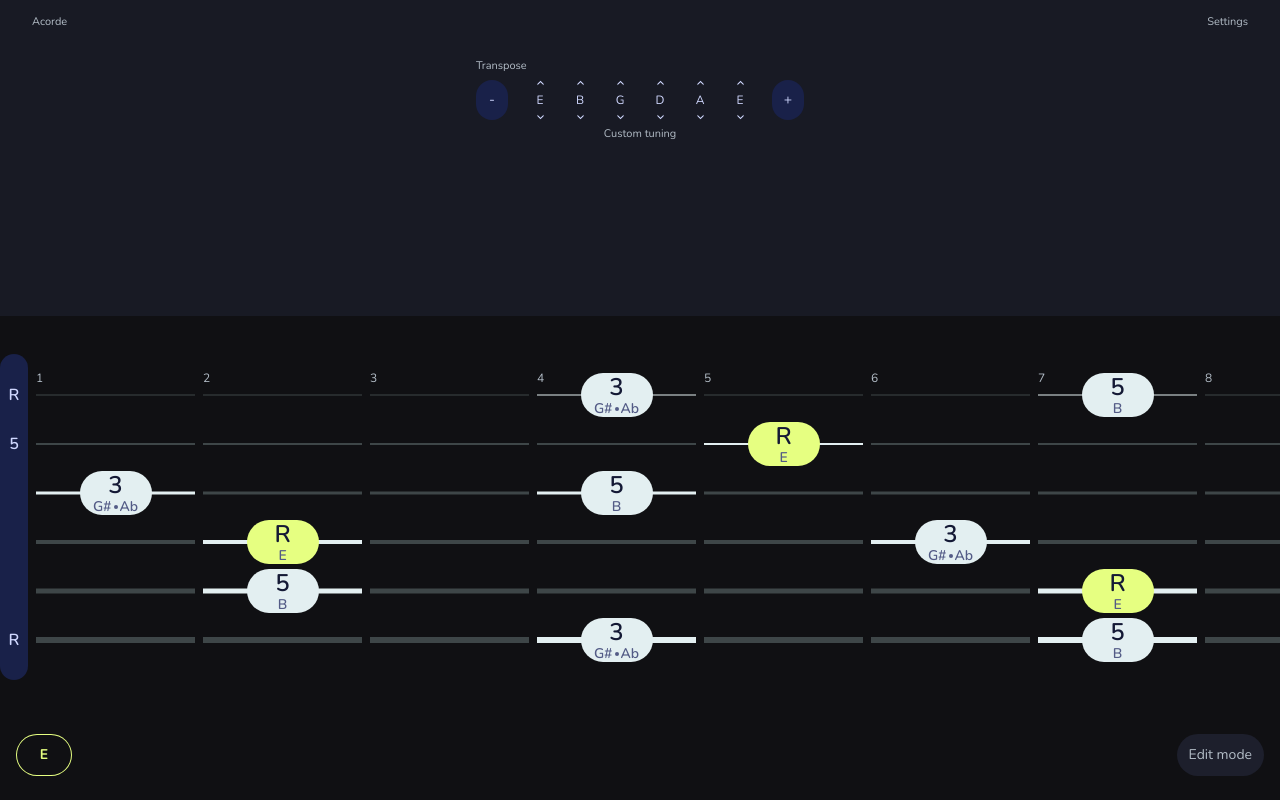
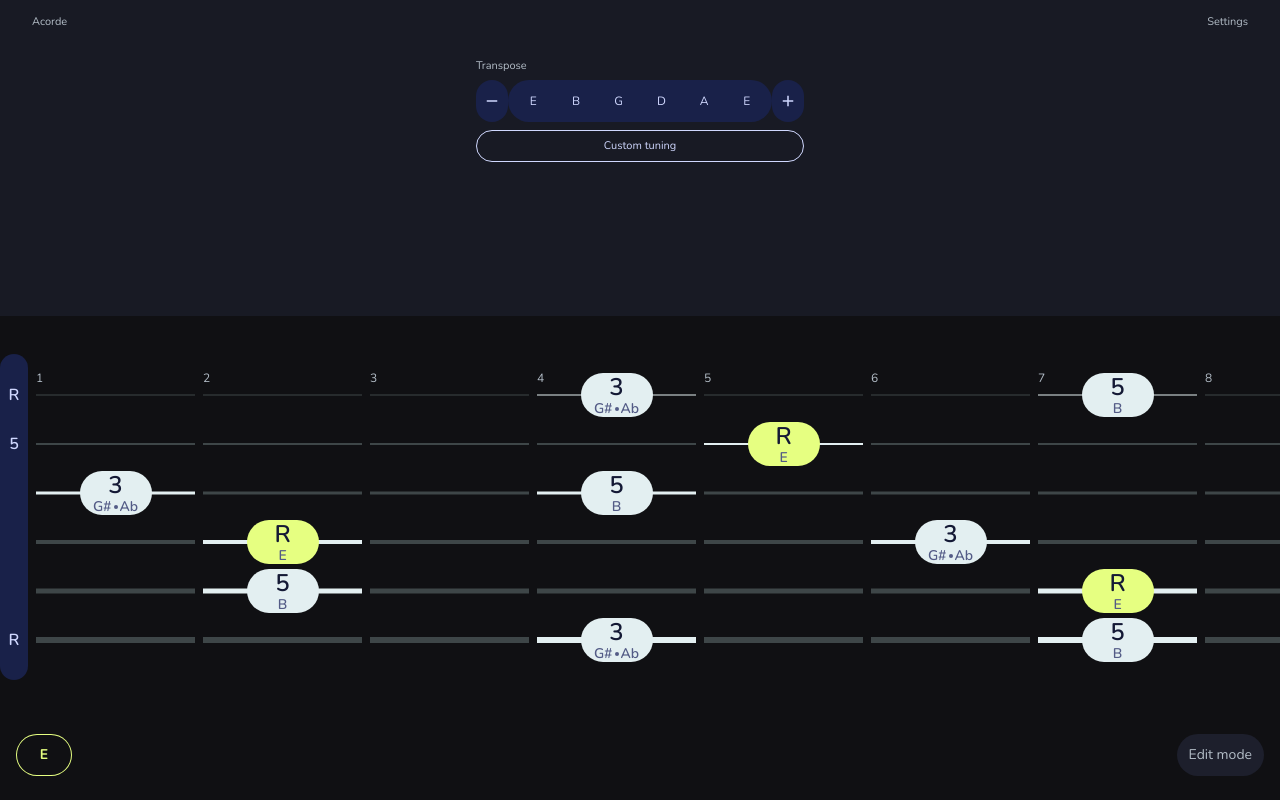
Before and after one commit to victorac/acordes, a Next.js app: page / in a window 1280 px wide. Both pictures are taken after a click on the button "Settings". Built offline with nearby package versions, Linux system fonts and the light colour scheme.

Commit message:
feat: enhance TransposeMenu with custom tuning functionality and update SVG icons

```diff
--- a/components/SettingsMenu.tsx
+++ b/components/SettingsMenu.tsx
@@ -3,31 +3,140 @@ import useScreenSize from "@/hooks/useScreenSize";
 import { AnimatePresence, motion } from "framer-motion";
 import { useState } from "react";
 
-const upwardsCaret = (
+const replay = (
   <svg
-    width="7"
-    height="6"
-    viewBox="0 0 7 6"
+    width="18"
+    height="18"
+    viewBox="0 0 18 18"
+    fill="none"
+    xmlns="http://www.w3.org/2000/svg"
+  >
+    <mask
+      id="mask0_825_5301"
+      style={{ maskType: "alpha" }}
+      maskUnits="userSpaceOnUse"
+      x="0"
+      y="0"
+      width="18"
+      height="18"
+    >
+      <rect width="18" height="18" fill="#D9D9D9" />
+    </mask>
+    <g mask="url(#mask0_825_5301)">
+      <path
+        d="M9 16.5C8.0625 16.5 7.18438 16.3219 6.36563 15.9656C5.54688 15.6094 4.83438 15.1281 4.22813 14.5219C3.62188 13.9156 3.14062 13.2031 2.78438 12.3844C2.42813 11.5656 2.25 10.6875 2.25 9.75H3.75C3.75 11.2125 4.25937 12.4531 5.27812 13.4719C6.29688 14.4906 7.5375 15 9 15C10.4625 15 11.7031 14.4906 12.7219 13.4719C13.7406 12.4531 14.25 11.2125 14.25 9.75C14.25 8.2875 13.7406 7.04688 12.7219 6.02812C11.7031 5.00938 10.4625 4.5 9 4.5H8.8875L10.05 5.6625L9 6.75L6 3.75L9 0.75L10.05 1.8375L8.8875 3H9C9.9375 3 10.8156 3.17813 11.6344 3.53438C12.4531 3.89062 13.1656 4.37188 13.7719 4.97813C14.3781 5.58438 14.8594 6.29688 15.2156 7.11563C15.5719 7.93438 15.75 8.8125 15.75 9.75C15.75 10.6875 15.5719 11.5656 15.2156 12.3844C14.8594 13.2031 14.3781 13.9156 13.7719 14.5219C13.1656 15.1281 12.4531 15.6094 11.6344 15.9656C10.8156 16.3219 9.9375 16.5 9 16.5Z"
+        fill="#D0D8FF"
+      />
+    </g>
+  </svg>
+);
+
+const add = (
+  <svg
+    width="18"
+    height="18"
+    viewBox="0 0 18 18"
+    fill="none"
+    xmlns="http://www.w3.org/2000/svg"
+  >
+    <mask
+      id="mask0_825_5429"
+      style={{ maskType: "alpha" }}
+      maskUnits="userSpaceOnUse"
+      x="0"
+      y="0"
+      width="18"
+      height="18"
+    >
+      <rect width="18" height="18" fill="#D0D8FF" />
+    </mask>
+    <g mask="url(#mask0_825_5429)">
+      <path
+        d="M8.25 9.75H3.75V8.25H8.25V3.75H9.75V8.25H14.25V9.75H9.75V14.25H8.25V9.75Z"
+        fill="#D0D8FF"
+      />
+    </g>
+  </svg>
+);
+
+const remove = (
+  <svg
+    width="18"
+    height="18"
+    viewBox="0 0 18 18"
+    fill="none"
+    xmlns="http://www.w3.org/2000/svg"
+  >
+    <mask
+      id="mask0_825_5433"
+      style={{ maskType: "alpha" }}
+      maskUnits="userSpaceOnUse"
+      x="0"
+      y="0"
+      width="18"
+      height="18"
+    >
+      <rect width="18" height="18" fill="#D0D8FF" />
+    </mask>
+    <g mask="url(#mask0_825_5433)">
+      <path d="M3.75 9.75V8.25H14.25V9.75H3.75Z" fill="#D0D8FF" />
+    </g>
+  </svg>
+);
+
+const close = (
+  <svg
+    width="18"
+    height="18"
+    viewBox="0 0 18 18"
+    fill="none"
+    xmlns="http://www.w3.org/2000/svg"
+  >
+    <mask
+      id="mask0_825_5383"
+      style={{ maskType: "alpha" }}
+      maskUnits="userSpaceOnUse"
+      x="0"
+      y="0"
+      width="18"
+      height="18"
+    >
+      <rect width="18" height="18" fill="#D0D8FF" />
+    </mask>
+    <g mask="url(#mask0_825_5383)">
+      <path
+        d="M4.8 14.25L3.75 13.2L7.95 9L3.75 4.8L4.8 3.75L9 7.95L13.2 3.75L14.25 4.8L10.05 9L14.25 13.2L13.2 14.25L9 10.05L4.8 14.25Z"
+        fill="#D0D8FF"
+      />
+    </g>
+  </svg>
+);
+
+const caretUp = (
+  <svg
+    width="25"
+    height="24"
+    viewBox="0 0 25 24"
     fill="none"
     xmlns="http://www.w3.org/2000/svg"
   >
     <path
-      d="M3.52 0.820547L6.556 3.85655V5.16455L3.52 2.12855L0.483999 5.16455V3.85655L3.52 0.820547Z"
+      d="M12.332 11.3251L8.88203 14.7751L7.83203 13.7251L12.332 9.2251L16.832 13.7251L15.782 14.7751L12.332 11.3251Z"
       fill="#D0D8FF"
     />
   </svg>
 );
 
-const downwardsCaret = (
+const caretDown = (
   <svg
-    width="7"
-    height="6"
-    viewBox="0 0 7 6"
+    width="25"
+    height="24"
+    viewBox="0 0 25 24"
     fill="none"
     xmlns="http://www.w3.org/2000/svg"
   >
     <path
-      d="M3.52 5.17945L6.556 2.14345V0.835453L3.52 3.87145L0.483999 0.835453V2.14345L3.52 5.17945Z"
+      d="M12.332 12.6749L8.88203 9.2249L7.83203 10.2749L12.332 14.7749L16.832 10.2749L15.782 9.2249L12.332 12.6749Z"
       fill="#D0D8FF"
     />
   </svg>
@@ -39,7 +148,7 @@ const TransposeMenu: React.FC<{
   transposePlus: (stringNum: number) => void;
   transposeMinus: (stringNum: number) => void;
 }> = ({ tuning, strings, transposePlus, transposeMinus }) => {
-  const [customTuning] = useState(tuning);
+  const [isCustomTuning, setIsCustomTuning] = useState(false);
   function transposeNeckPlus() {
     // transpose all notes up a half step
     for (let i = 1; i <= strings.length; i++) {
@@ -52,17 +161,23 @@ const TransposeMenu: React.FC<{
       transposeMinus(i);
     }
   }
+  function toggleCustomTuning() {
+    setIsCustomTuning(!isCustomTuning);
+  }
+  function resetTuning() {
+    // reset tuning to standard
+  }
   return (
-    <div className="w-full flex flex-col gap-2">
+    <div className="w-full h-[102px] flex flex-col gap-2">
       <span className="">Transpose</span>
-      <div className="flex gap-2 leading-5 text-[#D0D8FF]">
+      <div className="flex flex-1 h-full leading-5 text-[#D0D8FF]">
         <button
-          className="w-8 h-10 rounded-3xl bg-[#192149] text-[14px]"
-          onClick={transposeNeckMinus}
+          className="w-8 h-full rounded-3xl bg-[#192149] text-[14px] flex items-center justify-center"
+          onClick={!isCustomTuning ? transposeNeckMinus : resetTuning}
         >
-          -
+          {!isCustomTuning ? remove : replay}
         </button>
-        <div className="flex flex-1 px-1 items-center justify-evenly text-[12px]">
+        <div className="flex flex-1 px-1 items-center justify-evenly text-[12px] bg-[#192149] rounded-3xl">
           {strings.map((stringNumber) => {
             const note = tuning[stringNumber];
             return (
@@ -70,9 +185,9 @@ const TransposeMenu: React.FC<{
                 key={stringNumber}
                 className="flex flex-col items-center justify-center w-full h-full"
               >
-                {customTuning && (
+                {isCustomTuning && (
                   <button onClick={() => transposeMinus(Number(stringNumber))}>
-                    {upwardsCaret}
+                    {caretUp}
                   </button>
                 )}
                 <span
@@ -80,11 +195,11 @@ const TransposeMenu: React.FC<{
                     flex items-center justify-center
                     text-center"
                 >
-                  {note}
+                  {note.split("-")[0]}
                 </span>
-                {customTuning && (
+                {isCustomTuning && (
                   <button onClick={() => transposePlus(Number(stringNumber))}>
-                    {downwardsCaret}
+                    {caretDown}
                   </button>
                 )}
               </div>
@@ -92,13 +207,20 @@ const TransposeMenu: React.FC<{
           })}
         </div>
         <button
-          className="w-8 h-10 rounded-3xl bg-[#192149] text-[14px]"
-          onClick={transposeNeckPlus}
+          className="w-8 h-full rounded-3xl bg-[#192149] text-[14px] flex items-center justify-center"
+          onClick={!isCustomTuning ? transposeNeckPlus : toggleCustomTuning}
         >
-          +
+          {!isCustomTuning ? add : close}
         </button>
       </div>
-      <button>Custom tuning</button>
+      {!isCustomTuning && (
+        <button
+          onClick={toggleCustomTuning}
+          className="h-[32px] rounded-3xl w-full border border-[#D0D8FF] text-[#D0D8FF]"
+        >
+          Custom tuning
+        </button>
+      )}
     </div>
   );
 };
--- a/hooks/useNeckState.ts
+++ b/hooks/useNeckState.ts
@@ -9,7 +9,7 @@ const STORAGE_KEY = "neck-intervals-map";
 
 type Tuning = { [key: number]: string };
 
-const DEFAULT_TUNINGS: { [key: string]: Tuning } = {
+export const DEFAULT_TUNINGS: { [key: string]: Tuning } = {
   four: {
     4: "E",
     3: "A",
```
